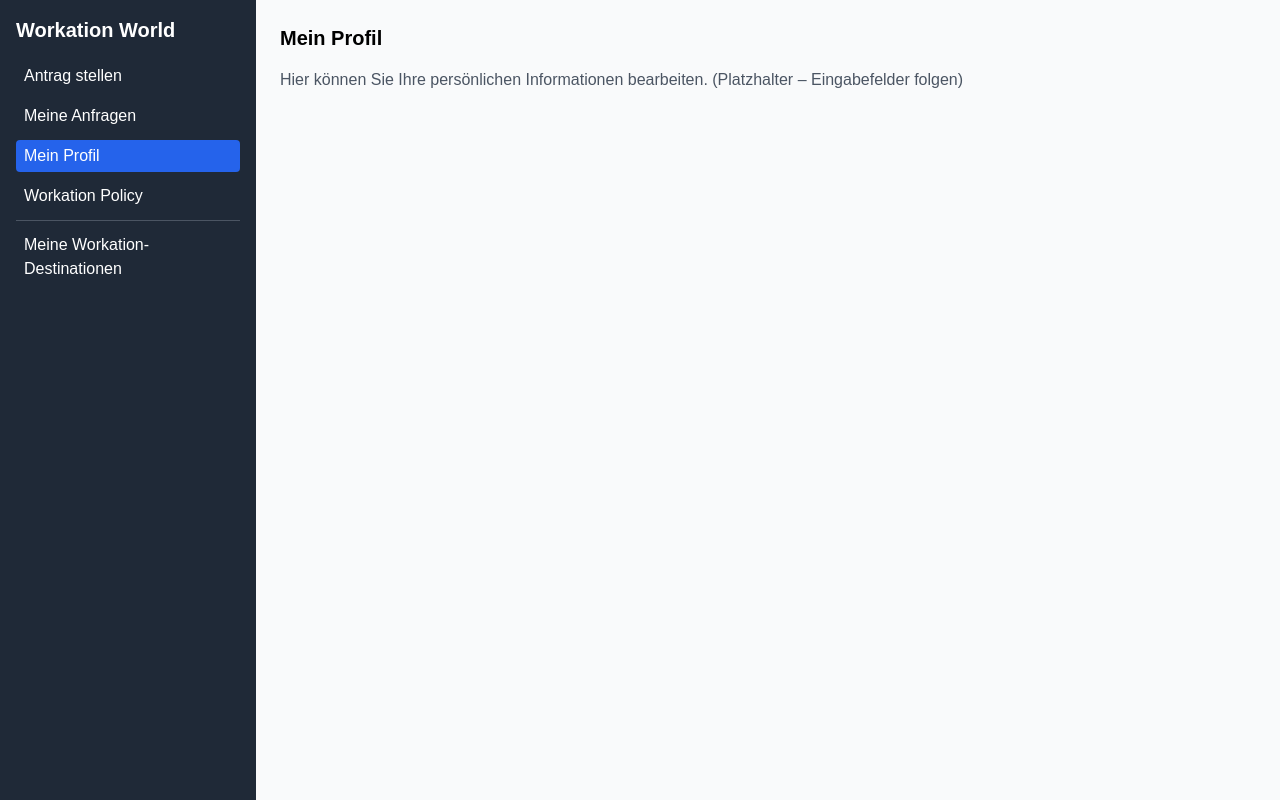
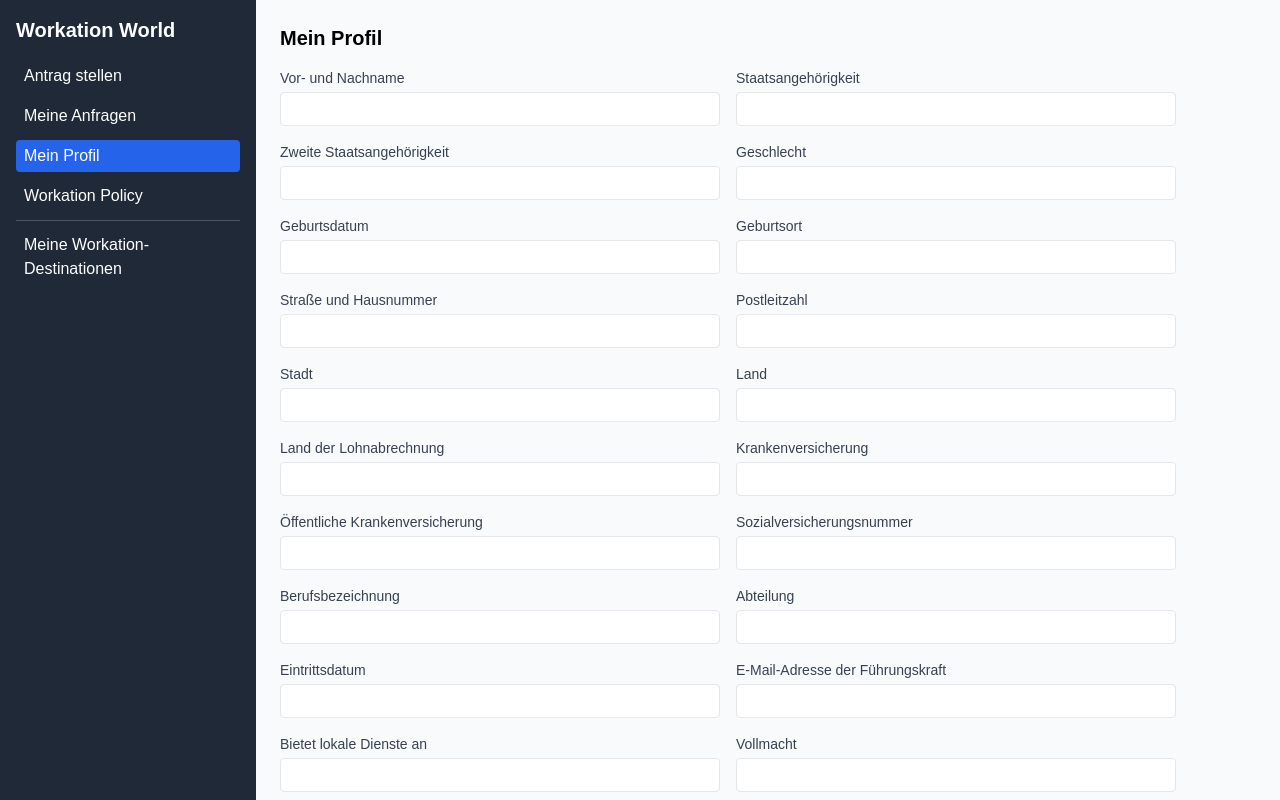
Before and after one commit to WorkationTobias/workation-prototype, a Next.js app: page / in a window 1280 px wide. Both pictures are taken after a click on the button "Mein Profil". Built offline with nearby package versions, Linux system fonts and the light colour scheme.

Commit message:
Update index.js

```diff
--- a/pages/index.js
+++ b/pages/index.js
@@ -82,139 +82,75 @@ export default function Home() {
       </aside>
 
       <main className="flex-1 overflow-y-auto p-6 bg-gray-50">
-        {selectedResort === "Robinson Club" ? (
+        {activeTab === "mein-profil" && (
           <div>
-            <h2 className="text-2xl font-bold mb-4">Robinson Club</h2>
-            <img src="https://www.robinson.com/fileadmin/media/_processed_/b/f/csm_qr58_13610_Hauptpool_381a397ac3.jpg" className="w-full h-64 object-cover rounded mb-4" />
-            <ul className="space-y-2 mb-4">
-              <li>⭐ Infrastruktur und technische Ausstattung: 4 Sterne von 5 möglichen Sternen</li>
-              <li>⭐ Unterkunft & Komfort: 5 Sterne von 5 möglichen Sternen</li>
-              <li>⭐ Freizeit- und Erholungsangebote: 5 Sterne von 5 möglichen Sternen</li>
-              <li>⭐ Nachhaltigkeit & Umweltbewusstsein: 3 Sterne von 5 möglichen Sternen</li>
-              <li>⭐ Service & Betreuung: 5 Sterne von 5 möglichen Sternen</li>
-            </ul>
-            <div className="bg-green-100 text-green-800 px-4 py-2 rounded shadow w-fit">Diese Destination ist <strong>WORKATION READY</strong> zertifiziert</div>
-          </div>
-        ) : selectedResort == null && activeTab === "destinationen" ? (
-          <div>
-            <h2 className="text-xl font-bold mb-4">Meine Workation-Destinationen</h2>
-            <div className="grid grid-cols-1 md:grid-cols-2 lg:grid-cols-3 gap-4">
-              {destinationenDetails.map((d, i) => (
-                <div key={i} onClick={() => handleKachelClick(d)} className="cursor-pointer bg-white shadow rounded overflow-hidden hover:shadow-lg transition">
-                  <img src={d.bild} alt={d.name} className="h-40 w-full object-cover" />
-                  <div className="p-4">
-                    <h3 className="font-bold text-lg">{d.name}</h3>
-                    <p className="text-sm text-gray-600">{d.info}</p>
-                    <button className="mt-2 bg-orange-500 text-white text-sm px-2 py-1 rounded">{d.rabatt}</button>
-                    {d.scoring && (
-                      <div className="mt-3 text-xs text-gray-600 space-y-1">
-                        <div>⭐ Infrastruktur: {d.scoring[0]} Sterne von 5 möglichen Sternen</div>
-                        <div>⭐ Komfort: {d.scoring[1]} Sterne von 5 möglichen Sternen</div>
-                        <div>⭐ Freizeit: {d.scoring[2]} Sterne von 5 möglichen Sternen</div>
-                        <div>⭐ Nachhaltigkeit: {d.scoring[3]} Sterne von 5 möglichen Sternen</div>
-                        <div>⭐ Service: {d.scoring[4]} Sterne von 5 möglichen Sternen</div>
-                        <div className="text-green-600 font-semibold pt-1">✅ WORKATION READY zertifiziert</div>
-                      </div>
-                    )}
-                  </div>
+            <h2 className="text-xl font-bold mb-4">Mein Profil</h2>
+            <div className="grid grid-cols-1 md:grid-cols-2 gap-4 max-w-4xl">
+              {[
+                ["Vor- und Nachname", ""],
+                ["Staatsangehörigkeit", ""],
+                ["Zweite Staatsangehörigkeit", ""],
+                ["Geschlecht", ""],
+                ["Geburtsdatum", ""],
+                ["Geburtsort", ""],
+                ["Straße und Hausnummer", ""],
+                ["Postleitzahl", ""],
+                ["Stadt", ""],
+                ["Land", ""],
+                ["Land der Lohnabrechnung", ""],
+                ["Krankenversicherung", ""],
+                ["Öffentliche Krankenversicherung", ""],
+                ["Sozialversicherungsnummer", ""],
+                ["Berufsbezeichnung", ""],
+                ["Abteilung", ""],
+                ["Eintrittsdatum", ""],
+                ["E-Mail-Adresse der Führungskraft", ""],
+                ["Bietet lokale Dienste an", ""],
+                ["Vollmacht", ""],
+                ["Oberes Management / Vertrieb / Beschaffung", ""]
+              ].map(([label], idx) => (
+                <div key={idx}>
+                  <label className="block text-sm font-medium text-gray-700">{label}</label>
+                  <input type="text" className="mt-1 block w-full border px-2 py-1 rounded" />
                 </div>
               ))}
             </div>
           </div>
-        ) : activeTab === "antrag" ? (
-          <div>
-            <h2 className="text-xl font-bold mb-4">Workation-Antrag stellen</h2>
-            <form className="space-y-4 max-w-lg">
-              <div>
-                <label className="block font-medium">Zielland</label>
-                <select className="w-full border px-2 py-1" value={form.land} onChange={e => setForm({ ...form, land: e.target.value })}>
-                  <option value="">Bitte wählen</option>
-                  {[
-                    "Kroatien", "Spanien", "Italien", "Portugal", "Griechenland", "Thailand", "Indonesien", "Mexiko",
-                    "Frankreich", "Türkei", "Zypern", "Ägypten", "Sri Lanka", "Vietnam", "Marokko", "Brasilien",
-                    "Kap Verde", "Dominikanische Republik", "Costa Rica", "Georgien", "Malta", "Montenegro", "Albanien", "Island",
-                    "Norwegen", "Schweden", "Finnland", "Estland", "Lettland", "Litauen", "Polen", "Tschechien", "Ungarn"
-                  ].map((l, i) => <option key={i} value={l}>{l}</option>)}
-                </select>
-              </div>
-              <div>
-                <label className="block font-medium">Ankunft</label>
-                <input type="date" className="w-full border px-2 py-1" value={form.start} onChange={e => setForm({ ...form, start: e.target.value })} />
-              </div>
-              <div>
-                <label className="block font-medium">Abreise</label>
-                <input type="date" className="w-full border px-2 py-1" value={form.ende} onChange={e => setForm({ ...form, ende: e.target.value })} />
-              </div>
-              <div>
-                <label className="block font-medium">Wie viele Tage werden Sie arbeiten?</label>
-                <input type="number" className="w-full border px-2 py-1" value={form.arbeitstage} onChange={e => setForm({ ...form, arbeitstage: parseInt(e.target.value) || 0 })} />
-              </div>
-              <div>
-                <label className="block font-medium">Sind Sie im Zielland steuerpflichtig?</label>
-                <label><input type="radio" name="steuer" value="ja" checked={form.steuerpflicht} onChange={() => setForm({ ...form, steuerpflicht: true })} /> Ja</label>
-                <label className="ml-4"><input type="radio" name="steuer" value="nein" checked={!form.steuerpflicht} onChange={() => setForm({ ...form, steuerpflicht: false })} /> Nein</label>
-              </div>
-              <div>
-                <label className="block font-medium">Haben Sie im Zielland ein Bankkonto?</label>
-                <label><input type="radio" name="bank" value="ja" checked={form.bankkonto} onChange={() => setForm({ ...form, bankkonto: true })} /> Ja</label>
-                <label className="ml-4"><input type="radio" name="bank" value="nein" checked={!form.bankkonto} onChange={() => setForm({ ...form, bankkonto: false })} /> Nein</label>
-              </div>
-              <div>
-                <label className="block font-medium">Wie viele Tage haben Sie in den letzten 12 Monaten im Zielland verbracht?</label>
-                <input type="number" className="w-full border px-2 py-1" value={form.tageVorher} onChange={e => setForm({ ...form, tageVorher: parseInt(e.target.value) || 0 })} />
-              </div>
-              <div>
-                <label><input type="checkbox" checked={form.bestaetigung} onChange={e => setForm({ ...form, bestaetigung: e.target.checked })} /> Hiermit bestätige ich die Richtigkeit meiner Angaben</label>
-              </div>
-              <button type="submit" className="bg-blue-600 text-white px-4 py-2 rounded">Absenden</button>
-            </form>
-          </div>
-        ) : activeTab === "meine-anfragen" ? (
-          <div>
-            <h2 className="text-xl font-bold mb-4">Meine Anfragen</h2>
-            <table className="w-full text-sm text-left">
-              <thead>
-                <tr className="border-b">
-                  <th className="p-2">Zielland</th>
-                  <th className="p-2">Zeitraum</th>
-                  <th className="p-2">Arbeitstage</th>
-                  <th className="p-2">Risiko</th>
-                  <th className="p-2">Genehmigung</th>
-                  <th className="p-2">Buchungscode</th>
-                  <th className="p-2">Dokumente</th>
-                </tr>
-              </thead>
-              <tbody>
-                {anfragen.map((a, i) => (
-                  <tr key={i} className="border-b">
-                    <td className="p-2">{a.land}</td>
-                    <td className="p-2">{a.start} – {a.ende}</td>
-                    <td className="p-2">{a.arbeitstage}</td>
-                    <td className="p-2">{a.risikobewertung}</td>
-                    <td className="p-2">{a.genehmigung}</td>
-                    <td className="p-2">{a.buchungscode}</td>
-                    <td className="p-2">{a.dokumente}</td>
-                  </tr>
-                ))}
-              </tbody>
-            </table>
-          </div>
-        ) : activeTab === "mein-profil" ? (
-          <div>
-            <h2 className="text-xl font-bold mb-4">Mein Profil</h2>
-            <p className="text-gray-600">Hier können Sie Ihre persönlichen Informationen bearbeiten. (Platzhalter – Eingabefelder folgen)</p>
-          </div>
-        ) : activeTab === "policy" ? (
+        )}
+
+        {activeTab === "policy" && (
           <div>
             <h2 className="text-xl font-bold mb-4">Workation Policy</h2>
-            <p className="text-gray-600">Ihre Unternehmensrichtlinie erlaubt bis zu 183 Arbeitstage im Ausland pro Kalenderjahr.</p>
-            <p className="text-sm mt-2">Enthaltene Länder: Aruba, Afghanistan, Angola uvm.</p>
-            <p className="text-xs text-red-500 mt-2">Rot markierte Länder gelten als nicht empfohlen.</p>
-            <p className="mt-4 text-sm">Betriebsvereinbarung: WorkFlex - Terms & Conditions</p>
-            <p className="text-sm">Datenschutz im Ausland: Data Privacy & Security</p>
-            <p className="text-sm">Krankenversicherung: Insurance Policy</p>
+            <div className="bg-white rounded shadow p-4">
+              <h3 className="font-semibold">Maximale Anzahl an Tagen</h3>
+              <p>Ihre Unternehmensrichtlinie besagt, dass Sie bis zu 183 Arbeitstage im Ausland pro Kalenderjahr arbeiten können</p>
+              <h3 className="font-semibold mt-4">Reiseländer</h3>
+              <p>Sie können Reisen zu jedem enthaltenen Ziel anfordern. Für die ausgeschlossenen Ziele sind Reisen deaktiviert.</p>
+              <div className="flex justify-between mt-2 text-sm">
+                <div><strong>Ausgeschlossene Länder</strong></div>
+                <div><strong>Enthaltene Länder</strong> <span className="text-xs text-blue-600">Show +208 more</span></div>
+              </div>
+              <p className="text-xs text-red-500 mt-2">Die in Rot hervorgehobenen Länder gehören zur Liste der nicht empfohlenen Länder.</p>
+            </div>
+            <div className="grid grid-cols-1 md:grid-cols-3 gap-4 mt-4 text-sm">
+              <div className="bg-white rounded shadow p-3">
+                <p className="font-semibold">Allgemeine Betriebsvereinbarung</p>
+                <p>📄 WorkFlex - Terms & conditions.pdf</p>
+                <p className="text-xs">Akzeptiert am 19.06.2024</p>
+              </div>
+              <div className="bg-white rounded shadow p-3">
+                <p className="font-semibold">Datenschutz im Ausland</p>
+                <p>📄 Data privacy and security.pdf</p>
+                <p className="text-xs">Akzeptiert am 19.06.2024</p>
+              </div>
+              <div className="bg-white rounded shadow p-3">
+                <p className="font-semibold">Krankenversicherung</p>
+                <p>📄 Insurance policy.pdf</p>
+                <p className="text-xs">Akzeptiert am 19.06.2024</p>
+              </div>
+            </div>
           </div>
-        ) : null}
+        )}
       </main>
     </div>
   )
```
